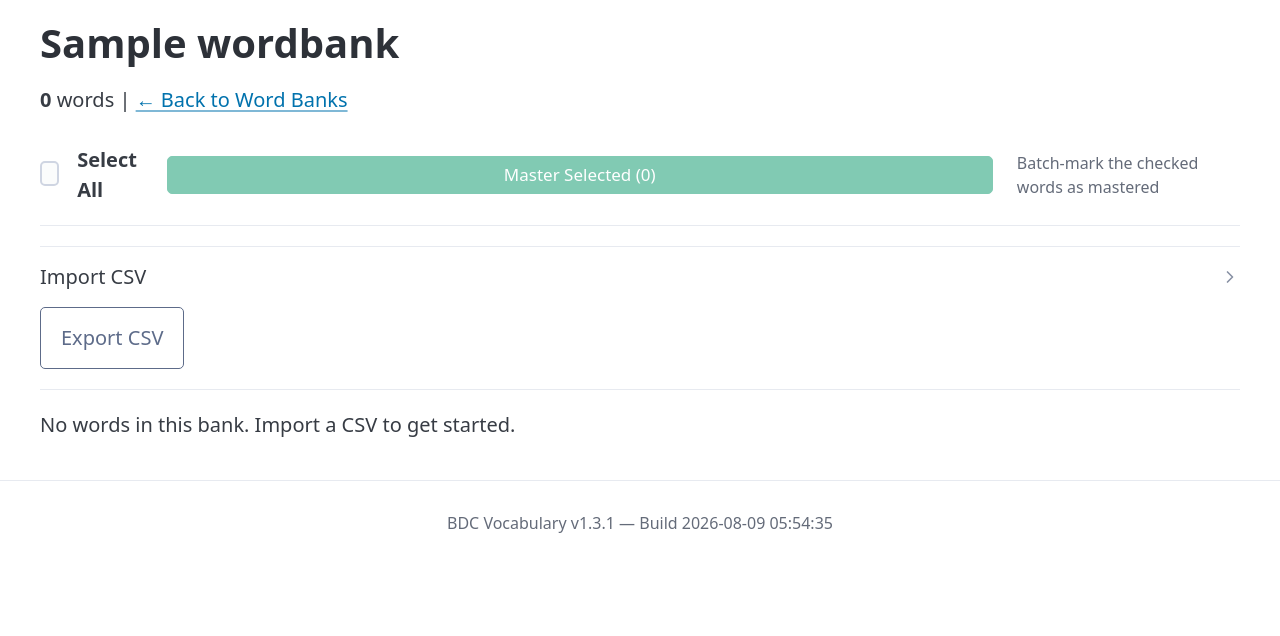
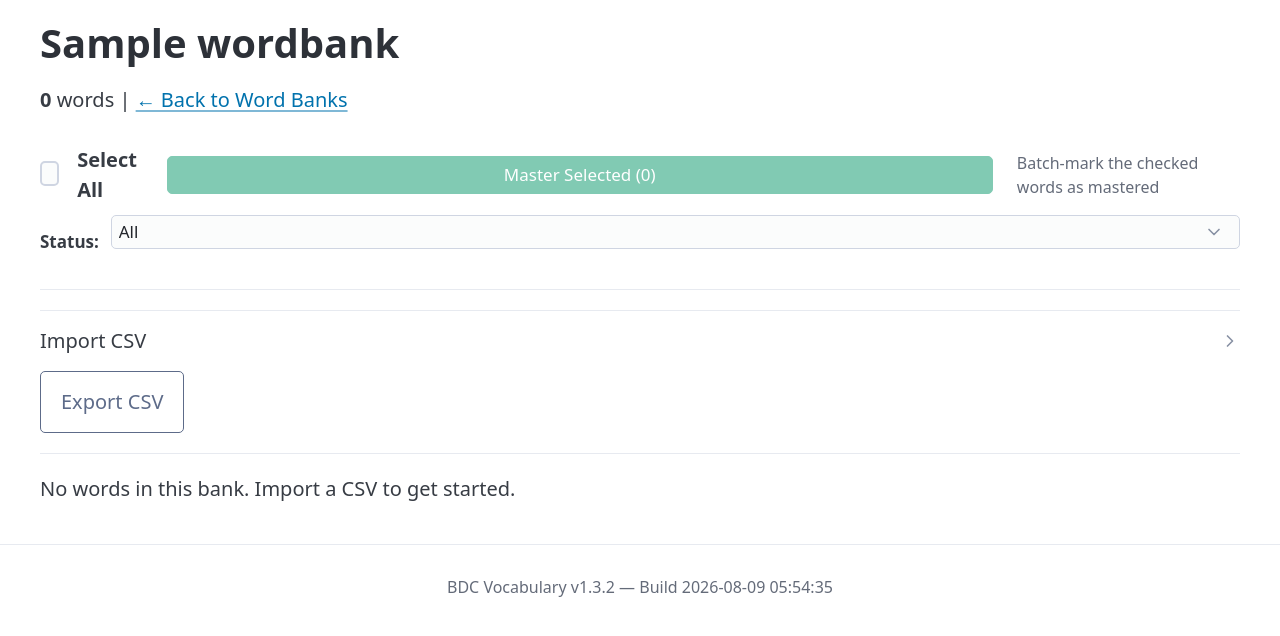
Before and after one commit to gaojon/bdc, a Django app: page /bank/1/ in a window 1280 px wide. Shown: the part 70-706 px from the top of the page. Run offline with Django 5.2, Linux system fonts and the light colour scheme; a user stored in the database is signed in; tables that the repository leaves empty hold one stand-in row (values such as "Sample post"); some libraries are stand-ins or nearby versions.

Commit message:
feat: status filter in word bank browse; restrict CSV import to admins
- browse: new ?status= filter (mastered/learning/reviewing/new) narrows
  the current letter by the user's learning status; dropdown in the
  sticky toolbar, count shown in the header, filter preserved across
  the batch-master redirect.
- import_csv: hidden from regular users and denied at the view level
  (superuser only), matching edit/export/delete.
- tests for the status filter and import permission.

Co-Authored-By: Claude <noreply@anthropic.com>

```diff
--- a/version.json
+++ b/version.json
@@ -1 +1 @@
-{"version": "1.3.1", "build_time": "2026-08-09 13:04:16"}
+{"version": "1.3.2", "build_time": "2026-08-09 13:54:27"}
--- a/wordbank/templates/wordbank/browse.html
+++ b/wordbank/templates/wordbank/browse.html
@@ -4,7 +4,7 @@
 
 {% block content %}
 <h1>{{ word_bank.name }}</h1>
-<p><strong>{{ total }}</strong> words | <a href="{% url 'wordbank:manage' %}">← Back to Word Banks</a></p>
+<p><strong>{{ total }}</strong> words{% if status %} | showing {{ entries|length }} {{ status_label }}{% endif %} | <a href="{% url 'wordbank:manage' %}">← Back to Word Banks</a></p>
 
 <!-- Sticky bar: batch toolbar + alphabet quick-jump (one letter rendered per page load) -->
 <div style="position:sticky;top:0;z-index:10;background:var(--pico-background-color);padding:0.5em 0;border-bottom:1px solid var(--pico-muted-border-color);margin-bottom:1em;">
@@ -13,6 +13,7 @@
           style="display:flex;align-items:center;gap:1.2em;margin:0 0 0.5em 0;">
         {% csrf_token %}
         <input type="hidden" name="letter" value="{{ letter }}">
+        <input type="hidden" name="status" value="{{ status }}">
         <label style="margin:0;display:flex;align-items:center;gap:0.4em;font-weight:bold;">
             <input type="checkbox" id="select-all">
             Select All
@@ -21,6 +22,19 @@
             Master Selected (<span class="sel-count">0</span>)
         </button>
         <span style="font-size:0.8rem;color:var(--pico-muted-color);">Batch-mark the checked words as mastered</span>
+    </form>
+    <!-- Status filter: narrows the current letter to one learning status -->
+    <form method="get" action="" style="display:flex;align-items:center;gap:0.6em;margin:0 0 0.5em 0;">
+        <input type="hidden" name="letter" value="{{ letter }}">
+        <label for="status-filter" style="margin:0;font-weight:bold;font-size:0.85rem;">Status:</label>
+        <select id="status-filter" name="status" onchange="this.form.submit()"
+                style="padding:0.2em 0.4em;font-size:0.85rem;">
+            <option value="" {% if not status %}selected{% endif %}>All</option>
+            <option value="mastered" {% if status == "mastered" %}selected{% endif %}>Mastered</option>
+            <option value="learning" {% if status == "learning" %}selected{% endif %}>Learning</option>
+            <option value="review" {% if status == "review" %}selected{% endif %}>Reviewing</option>
+            <option value="new" {% if status == "new" %}selected{% endif %}>New</option>
+        </select>
     </form>
     <!-- Alphabet quick-jump -->
     <nav style="padding:0;border:none;margin:0;">
@@ -35,6 +49,7 @@
 
 <hr>
 
+{% if user.is_superuser %}
 <!-- Import CSV -->
 <details>
     <summary>Import CSV</summary>
@@ -47,6 +62,7 @@
         <button type="submit">Import</button>
     </form>
 </details>
+{% endif %}
 
 {% if user.is_superuser %}
 <p>
@@ -114,7 +130,7 @@
     </tbody>
 </table>
 {% else %}
-<p>No words starting with "{{ letter }}".</p>
+<p>{% if status %}No {{ status_label }} words starting with "{{ letter }}".{% else %}No words starting with "{{ letter }}".{% endif %}</p>
 {% endif %}
 {% else %}
 <p>No words in this bank. Import a CSV to get started.</p>
--- a/wordbank/views.py
+++ b/wordbank/views.py
@@ -86,6 +86,20 @@ def browse(request, bank_id):
     if letter not in letters:
         letter = letters[0] if letters else ""
 
+    # Optional status filter (mastered / learning / review / new), applied
+    # together with the letter within the current user's view.
+    STATUS_LABELS = {
+        "mastered": "Mastered",
+        "learning": "Learning",
+        "review": "Reviewing",
+        "new": "New",
+    }
+    status = request.GET.get("status", "")
+    if status == "reviewing":
+        status = "review"
+    if status not in STATUS_LABELS:
+        status = ""
+
     if letter == "#":
         letter_words = words_qs.filter(word="")
     elif letter:
@@ -108,23 +122,38 @@ def browse(request, bank_id):
 
     entries = []
     for w in words:
-        status = user_statuses.get(w.id, "new")
+        word_status = user_statuses.get(w.id, "new")
         # Cross-bank: word is mastered if its text is mastered in any bank
-        is_mastered = w.word.lower() in mastered_texts or status == WordStatus.MASTERED
+        is_mastered = (
+            w.word.lower() in mastered_texts
+            or word_status == WordStatus.MASTERED
+        )
         entries.append({
             "id": w.id,
             "word": w.word,
             "part_of_speech": w.part_of_speech,
             "definition": w.definition,
             "is_phrase": w.is_phrase,
-            "status": status,
+            "status": word_status,
             "is_mastered": is_mastered,
         })
+
+    # Filter by status, matching the badge shown for each word
+    if status == "mastered":
+        entries = [e for e in entries if e["is_mastered"]]
+    elif status == "review":
+        entries = [e for e in entries if not e["is_mastered"] and e["status"] == "review"]
+    elif status == "learning":
+        entries = [e for e in entries if not e["is_mastered"] and e["status"] == "learning"]
+    elif status == "new":
+        entries = [e for e in entries if not e["is_mastered"] and e["status"] == "new"]
 
     context = {
         "word_bank": word_bank,
         "letters": letters,
         "letter": letter,
+        "status": status,
+        "status_label": STATUS_LABELS.get(status, ""),
         "entries": entries,
         "total": words_qs.count(),
     }
@@ -232,10 +261,17 @@ def master_selected_words(request, bank_id):
     else:
         messages.warning(request, "No words were changed (none selected or already mastered).")
 
+    # Preserve the current letter and status filter across the redirect
+    params = {}
     letter = request.POST.get("letter", "")
+    status = request.POST.get("status", "")
+    if letter:
+        params["letter"] = letter
+    if status:
+        params["status"] = status
     url = reverse("wordbank:browse", args=[bank_id])
-    if letter:
-        url += "?" + urlencode({"letter": letter})
+    if params:
+        url += "?" + urlencode(params)
     return redirect(url)
 
 
@@ -282,7 +318,10 @@ def delete_word(request, word_id):
 
 @login_required
 def import_csv(request, bank_id):
-    """Import words from a CSV file into a word bank."""
+    """Import words from a CSV file into a word bank (superuser only)."""
+    if not request.user.is_superuser:
+        messages.error(request, "Access denied.")
+        return redirect("wordbank:manage")
     word_bank = get_object_or_404(WordBank, id=bank_id)
 
     if request.method == "POST":
```
Also changed, not shown: wordbank/tests.py (+91 -0 lines).
